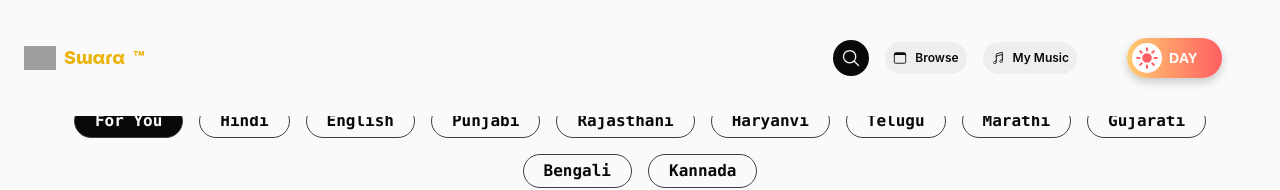
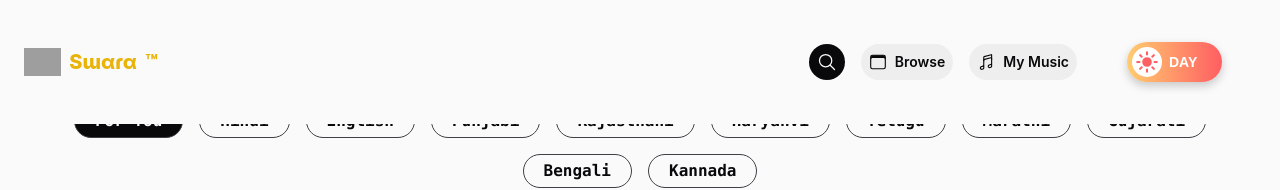
Before and after one commit to tvtelugu/swara, a React (Vite) app: page /Browse in a window 1280 px wide. Shown: the top 190 px of the page. Built offline with nearby package versions, Linux system fonts and the light colour scheme; grey boxes are pictures that could not be loaded.

Commit message:
Update Navbar.jsx

```diff
--- a/src/components/Navbar.jsx
+++ b/src/components/Navbar.jsx
@@ -183,7 +183,7 @@ const Navbar = () => {
   }, [isDesktopSearchVisible]);
 
   return (
-    <nav className="navbar fixed top-0 z-20 w-full px-4 py-1 lg:px-6 lg:py-1 flex items-center justify-between transition-all duration-300 ease-in-out">
+    <nav className="navbar fixed top-0 z-20 w-full px-4 py-2 lg:px-6 lg:py-2 flex items-center justify-between transition-all duration-300 ease-in-out">
       <div
         className={`flex items-center gap-4 transition-all duration-300 ease-in-out ${
           isSearchActive || isDesktopSearchVisible ? "opacity-0 invisible" : "opacity-100 visible"
@@ -193,12 +193,12 @@ const Navbar = () => {
           <img
             src="https://raw.githubusercontent.com/tvtelugu/swara/refs/heads/main/public/swara.png"
             alt="Swara Logo"
-            className="h-6 w-auto"
+            className="h-7 w-auto"
           />
-          <span className="text-yellow-500 font-extrabold text-base lg:text-lg">
+          <span className="text-yellow-500 font-extrabold text-lg lg:text-xl">
             Sɯαɾα
           </span>
-          <span className="text-yellow-500 font-extrabold text-base lg:text-lg">
+          <span className="text-yellow-500 font-extrabold text-lg lg:text-xl">
             ™
           </span>
         </Link>
@@ -215,12 +215,12 @@ const Navbar = () => {
           <IoSearchOutline className="text-xl search" />
         </button>
         <Link to="/Browse" className="flex items-center gap-2 hoover p-2 rounded-full transition-colors duration-200">
-          <IoBrowsersOutline className="text-sm" />
-          <h2 className="text-xs">Browse</h2>
+          <IoBrowsersOutline className="text-lg" />
+          <h2 className="text-sm">Browse</h2>
         </Link>
         <Link to="/Music" className="flex items-center gap-2 hoover p-2 rounded-full transition-colors duration-200">
-          <IoMusicalNotesOutline className="text-sm" />
-          <h2 className="text-xs">My Music</h2>
+          <IoMusicalNotesOutline className="text-lg" />
+          <h2 className="text-sm">My Music</h2>
         </Link>
         <div className="p-1 rounded-full">
           <Theme />
@@ -263,7 +263,7 @@ const Navbar = () => {
             name="search"
             id="search"
             placeholder="Search for Songs, Artists, and Playlists"
-            className="flex-grow h-8 p-1 pl-4 bg-transparent focus:outline-none text-xs"
+            className="flex-grow h-9 p-1 pl-4 bg-transparent focus:outline-none text-sm"
             value={query}
             onChange={handleSearchInputChange}
             autoComplete="off"
@@ -272,13 +272,13 @@ const Navbar = () => {
           />
           <button
             type="submit"
-            className="search-btn h-8 w-8 rounded-full flex items-center justify-center ml-2"
+            className="search-btn h-9 w-9 rounded-full flex items-center justify-center ml-2"
           >
             <IoSearchOutline className="text-lg search" />
           </button>
 
           <div
-            className={`suggestionSection absolute top-[2.7rem] left-4 right-4 p-3 grid grid-cols-2 gap-3 rounded-lg max-h-[calc(100vh-8rem)] overflow-y-auto transition-all duration-200 ${
+            className={`suggestionSection absolute top-[3rem] left-4 right-4 p-3 grid grid-cols-2 gap-3 rounded-lg max-h-[calc(100vh-8rem)] overflow-y-auto transition-all duration-200 ${
               suggestions.length > 0 ? "opacity-100 visible" : "opacity-0 invisible"
             }`}
           >
@@ -291,7 +291,7 @@ const Navbar = () => {
                 <img
                   src={suggestion.image}
                   alt=""
-                  className="h-8 w-8 rounded-lg object-cover"
+                  className="h-9 w-9 rounded-lg object-cover"
                 />
                 <div className="flex flex-col overflow-hidden">
                   <span className="text-xs truncate">
@@ -321,7 +321,7 @@ const Navbar = () => {
             name="search"
             id="search-desktop"
             placeholder="Search for Songs, Artists, and Playlists"
-            className="flex-grow h-8 p-1 pl-6 pr-10 rounded-full focus:outline-none search-input text-xs text-zinc-400"
+            className="flex-grow h-9 p-1 pl-6 pr-10 rounded-full focus:outline-none search-input text-sm text-zinc-400"
             value={query}
             onChange={handleSearchInputChange}
             autoComplete="off"
@@ -332,19 +332,19 @@ const Navbar = () => {
             <button
               type="button"
               onClick={closeDesktopSearch}
-              className="search-btn-desktop absolute right-8 h-full w-8 flex items-center justify-center"
+              className="search-btn-desktop absolute right-10 h-full w-9 flex items-center justify-center"
             >
-              <IoCloseOutline className="text-lg search" />
+              <IoCloseOutline className="text-xl search" />
             </button>
           )}
           <button
             type="submit"
-            className="search-btn absolute right-0 h-full w-8 rounded-r-full flex items-center justify-center"
+            className="search-btn absolute right-0 h-full w-9 rounded-r-full flex items-center justify-center"
           >
-            <IoSearchOutline className="text-lg search" />
+            <IoSearchOutline className="text-xl search" />
           </button>
           <div
-            className={`suggestionSection lg:shadow-xl absolute top-[2.5rem] left-0 right-0 p-3 grid grid-cols-3 gap-3 rounded-xl max-h-[20rem] overflow-y-auto transition-transform duration-200 z-50 ${
+            className={`suggestionSection lg:shadow-xl absolute top-[2.7rem] left-0 right-0 p-3 grid grid-cols-3 gap-3 rounded-xl max-h-[20rem] overflow-y-auto transition-transform duration-200 z-50 ${
               suggestions.length > 0 ? "visible opacity-100" : "invisible opacity-0"
             }`}
           >
@@ -357,10 +357,10 @@ const Navbar = () => {
                 <img
                   src={suggestion.image}
                   alt=""
-                  className="h-9 w-9 rounded-xl object-cover"
+                  className="h-10 w-10 rounded-xl object-cover"
                 />
                 <div className="flex flex-col overflow-hidden">
-                  <span className="text-xs truncate">
+                  <span className="text-sm truncate">
                     {he.decode(suggestion.name)}
                   </span>
                   <span className="text-xs text-zinc-500">
```
